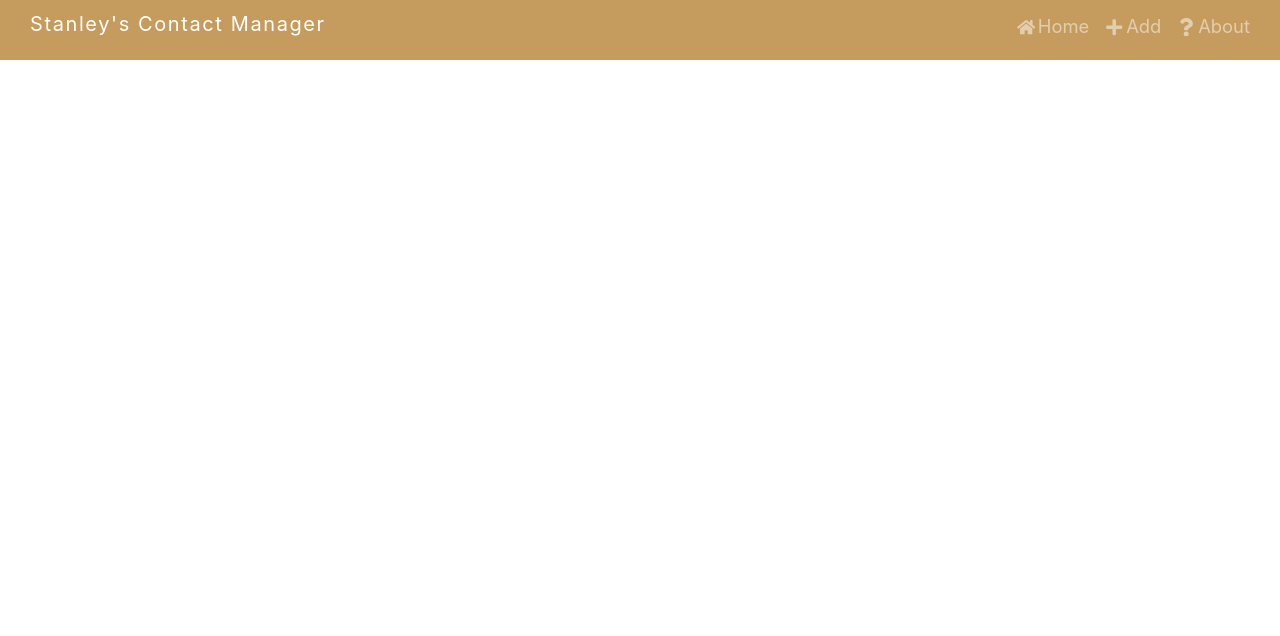
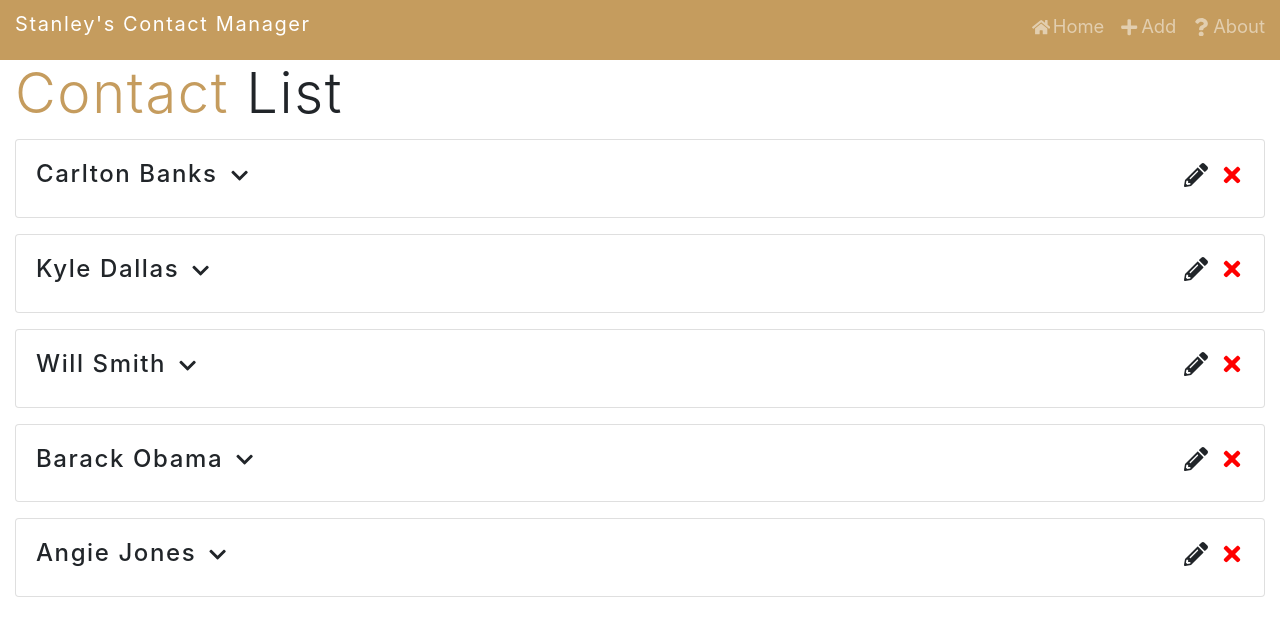
Before and after one commit to standiki/contact-manager-app, a React (Vite) app: page / in a window 1280 px wide. Shown: the top 636 px of the page. Built offline with nearby package versions, Linux system fonts and the light colour scheme.

Commit message:
Adding code for Landing page Created an array of object with contact details Mapped through the array of contacts in state Rendered the mapped array of contact to the User Interface Created a proposed Home page component

```diff
--- a/src/App.jsx
+++ b/src/App.jsx
@@ -1,10 +1,23 @@
-import React from 'react'
-import Landing from './components/pages/Landing'
+import React, { useState } from 'react';
+import Header from './components/Header';
+import Landing from './components/pages/Landing';
+
+import contactsData from './components/contacts'
 
 export default function App() {
+  const [contacts, setContacts] = useState(contactsData);
+  console.log('value of contats: ', contacts);
   return (
     <main className='main'>
-      <Landing />
+      <Header />
+      <div className='container'>
+        <h1><span className='text-gold mb-2'>contact</span> list</h1>
+        {contacts.map((Contact) => {
+          return (
+            <Landing {...Contact} />
+          )
+        })}
+      </div>
     </main>
   )
 }
--- a/src/components/Header.jsx
+++ b/src/components/Header.jsx
@@ -3,7 +3,7 @@ import { FaHome, FaPlus, FaQuestion } from 'react-icons/fa';
 
 export default function Header() {
   return (
-    <nav className='navbar'>
+    <nav className='navbar container'>
       <h4 className='navbar-brand'>stanley's contact manager</h4>
       <div>
         <ul className='navbar-nav'>
--- /dev/null
+++ b/src/components/contacts.js
@@ -0,0 +1,31 @@
+export default [
+    {
+        id: 1,
+        name: 'Carlton Banks',
+        phone: '1234567890112322',
+        // address: 'IIford Lane, London, UK'
+    },
+    {
+        id: 2,
+        name: 'Kyle Dallas',
+        phone: '1234567890112322',
+        // address: 'IIford Lane, London, UK'
+    },
+    {   id: 3,
+        name: 'Will Smith',
+        phone: '1234567890112322',
+        // address: 'IIford Lane, London, UK'
+    },
+    {
+        id: 5,
+        name: 'Barack Obama',
+        phone: '1234567890112322',
+        // address: 'IIford Lane, London, UK'
+    },
+    {
+        id: 6,
+        name: 'Angie Jones',
+        phone: '1234567890112322',
+        // address: 'IIford Lane, London, UK'
+    },
+]
--- a/src/components/pages/Landing.jsx
+++ b/src/components/pages/Landing.jsx
@@ -1,12 +1,40 @@
-import React from 'react'
-// import Input from './Input'
-// import About from './About'
-import Header from '../Header'
+import React, { useState } from 'react'
+import { FaChevronDown, FaChevronUp, FaPencilAlt, FaTimes } from 'react-icons/fa'
 
-export default function Landing() {
+export default function Landing({ name, phone }) {
+  const [isActive, setIsActive] = useState(false);
+
   return (
     <div className='landing'>
-      <Header />
+      <div className='card card-body mb-3'>
+        <div className='card-items'>
+          <div className='item'>
+            <h4>{name}</h4>
+            <i
+              className='fa-icon'
+              onClick={() =>
+                setIsActive(!isActive)}
+              >
+              {
+                !isActive
+                ? <FaChevronDown />
+                : <FaChevronUp />
+              }
+            </i>
+          </div>
+          <div className='item'>
+            <i className='fa-icon'>
+              <FaPencilAlt />
+            </i>
+            <i className='fa-icon'>
+              <FaTimes />
+            </i>
+          </div>
+        </div>
+        <ul className='list-group'>
+          {isActive && <li className='list-group-item'>Phone: {phone}</li>}
+        </ul>
+      </div>
     </div>
   )
 }
--- a/src/index.css
+++ b/src/index.css
@@ -9,10 +9,14 @@ Variables
     --clr-faint: hsl(0, 0%, 100%, .5);
     --clr-faded-white: hsl(0, 0%, 100%, .5);
     --clr-white: #fff;
+    --clr-white-rgb: rgb(255, 255, 255);
     --clr-grey: hsl(210, 22%, 49%);
     --clr-dark: #212529;
     --spacing: 0.1rem;
     --radius: 0.25rem;
+    --border-clr: rgba(0, 0, 0, 0.125);
+    --mb-3: 1rem;
+    --mb-2: 0.5rem;
 }
 
 /*
@@ -61,6 +65,7 @@ h4 {
 
 ul {
     list-style: none;
+    margin-top: 0;
 }
 
 a {
@@ -71,6 +76,20 @@ main {
     width: 100%;
     padding: 0;
     margin: 0;
+}
+
+.container {
+    width: 100%;
+    padding: 0px 15px;
+    margin: 0 auto;
+}
+
+.mb-2 {
+    margin-bottom: var(--mb-2);
+}
+
+.mb-3 {
+    margin-bottom: var(--mb-3);
 }
 
 /*
@@ -87,7 +106,6 @@ Header
     justify-content: space-between;
     background: var(--clr-gold);
     color: var(--clr-white);
-    padding: 30px;
 }
 
 .navbar-brand {
@@ -117,7 +135,7 @@ Header
 
 .nav-link:hover {
     color: var(--clr-white);
-    transition: ;
+    transition: .15s ease-in-out;
 }
 
 .nav-icon {
@@ -129,6 +147,71 @@ Header
 Home page
 ================
 */
+
+.main h1 {
+    font-size: 3.5rem;
+    line-height: 1.2;
+    font-weight: 300;
+}
+
+.main .text-gold {
+    color: var(--clr-gold);
+}
+
+.landing .card h4 {
+    margin-bottom: 0.5rem;
+    margin-top: 0px;
+    font-size: 1.5rem;
+    font-weight: 500;
+    line-height: 1.2;
+}
+
+.card-items {
+    display: flex;
+    align-items: center;
+    justify-content: space-between;
+}
+
+.item {
+    display: flex;
+    align-items: center;
+    gap: 0.75rem;
+}
+
+.item .fa-icon {
+    cursor: pointer;
+}
+
+.item:nth-child(1) .fa-icon {
+    font-size: 1.2rem;
+}
+
+.item:nth-child(2) :nth-child(2) {
+    color: red;
+}
+
+.item:nth-child(2) {
+    font-size: 1.5rem;
+}
+
+.list-group {
+    display: flex;
+    flex-direction: column;
+    padding-left: 0px;
+    margin-bottom: 0px;
+}
+
+.list-group-item {
+    position: relative;
+    display: block;
+    background: var(--clr-white-rgb);
+    padding: 0.75rem 1.25rem;
+    border-width: 1px;
+    border-style: solid;
+    border-color: var(--border-clr);
+    border-radius: var(--radius);
+    border-image: initial;
+}
 
 /*
 ================
@@ -142,9 +225,9 @@ Input page
     flex-direction: column;
     min-width: 0;
     word-wrap: break-word;
-    background-color: var(--clr-white);
+    background: var(--clr-white-rgb);
     background-clip: border-box;
-    border: 1px solid rgba(0, 0, 0, .125);
+    border: 1px solid var(--border-clr);
     border-radius: var(--radius);
 }
 
@@ -184,7 +267,9 @@ label {
     background: var(--clr-white);
     background-clip: padding-box;
     border: 1px solid #ced4da;
-    transition: border-color .15s ease-in-out, box-shadow .15s ease-in-out;
+    /* transition: .15s ease-in-out;
+    border-color:hsl(36, 47%, 57%);
+    box-shadow: .15s ease-in-out; */
 }
 
 .control-lg {
```
Also changed, not shown: src/components/pages/Home.jsx (added, +9 -0 lines).
